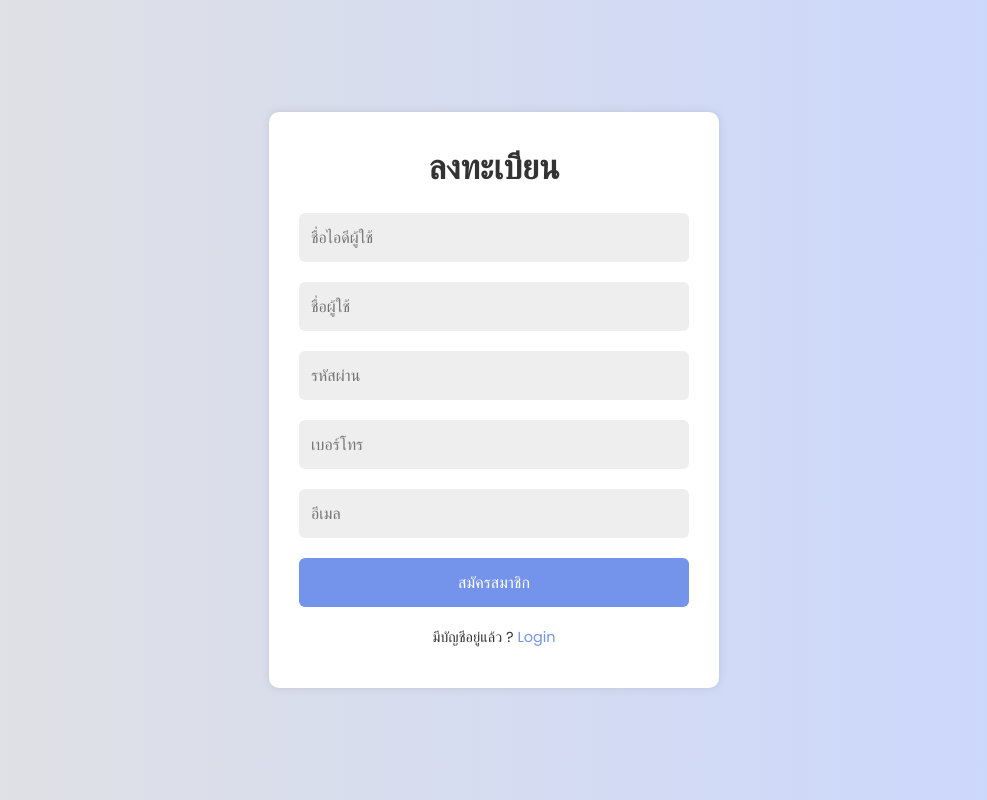
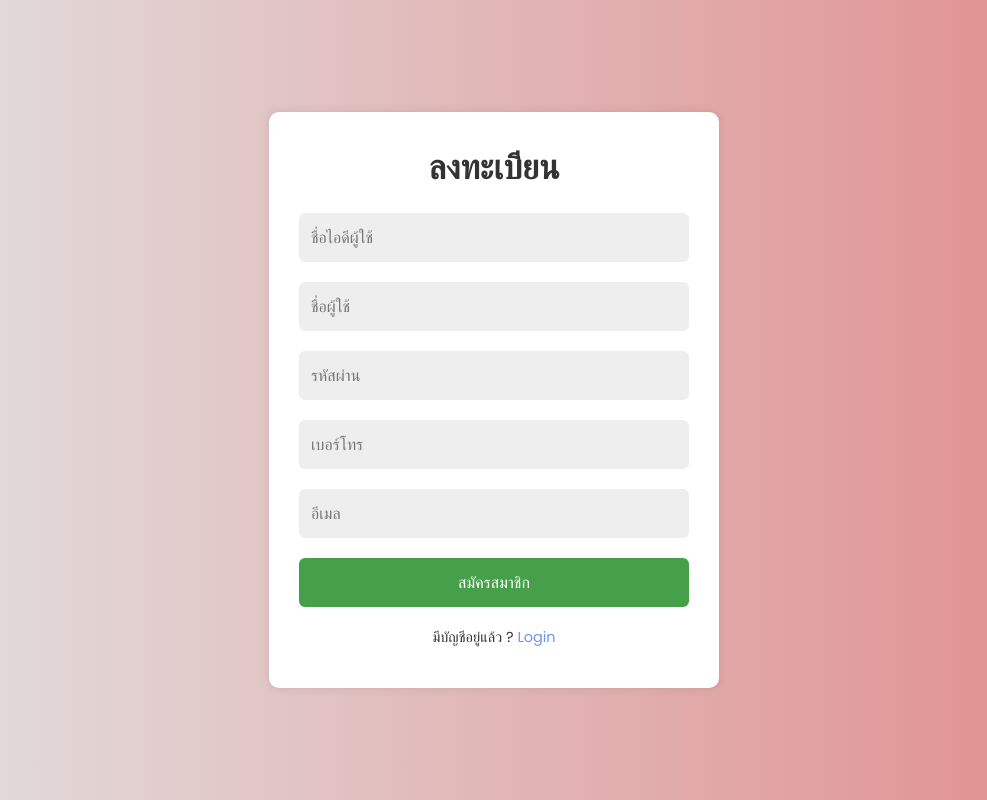
Before and after one commit to Noynha/Project-WEBPRO, a PHP site: page /Register.php in a window 1280 px wide. Shown: the whole page, without its empty margins (146-1133 px from the left). Run offline with PHP 8.4, Linux system fonts and the light colour scheme.

Commit message:
updatestylelog

```diff
--- a/css/styleLogin-Regis.css
+++ b/css/styleLogin-Regis.css
@@ -14,7 +14,7 @@ body {
     justify-content: center;
     align-items: center;
     min-height: 100vh;
-    background: linear-gradient(to right,#e2e2e2, #c9d6ff);
+    background: linear-gradient(to right,#e2e2e2, #e18b8b);
     color: #333;
 }
 
@@ -52,7 +52,7 @@ input {
 button {
     width: 100%;
     padding: 12px;
-    background: #7494ec;
+    background: #45a049;
     border-radius: 6px;
     border: none;
     cursor: pointer;
```
